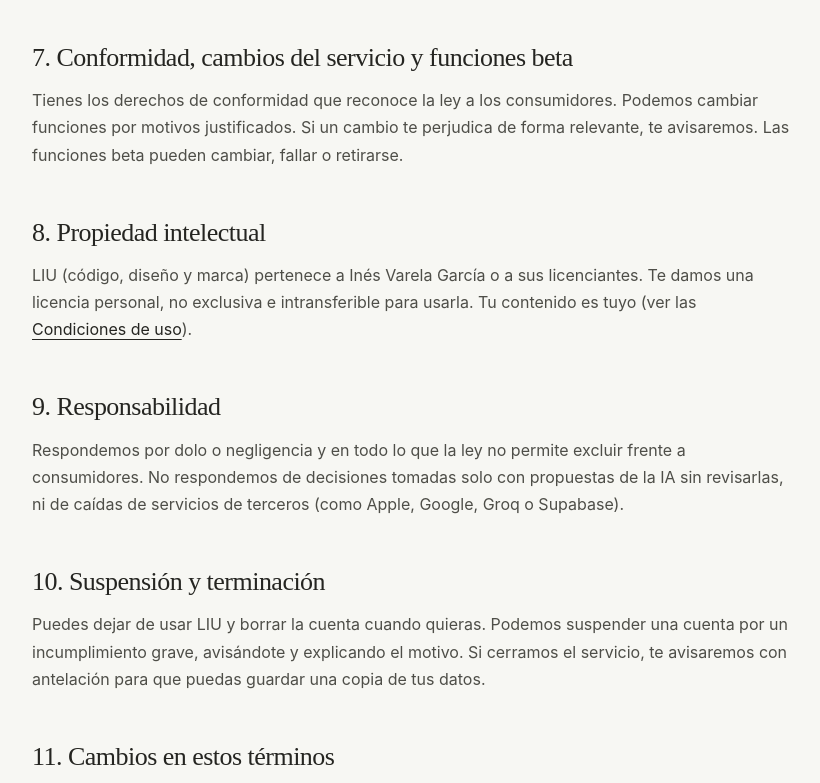
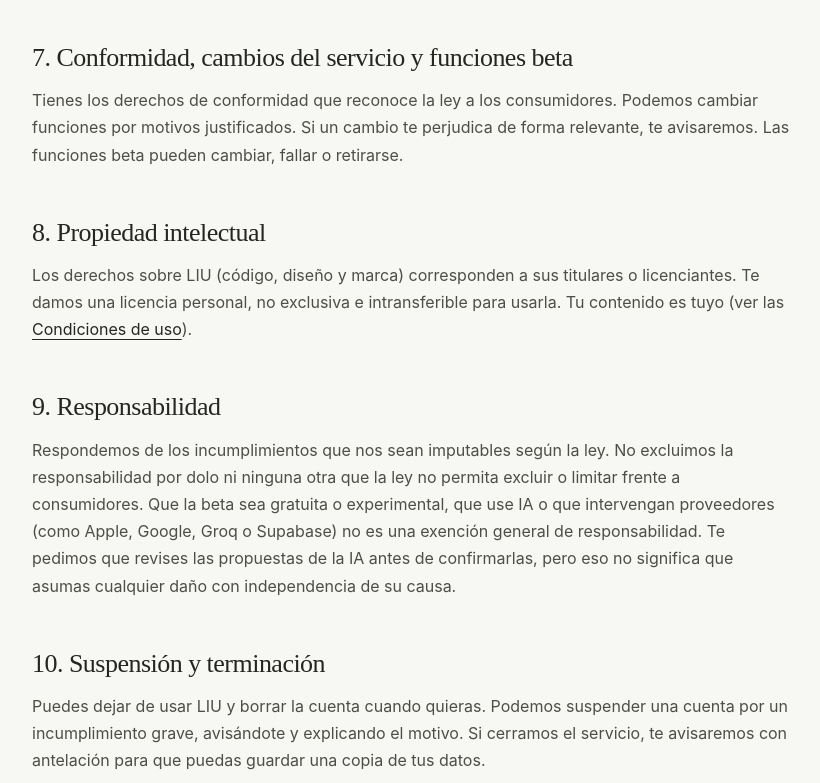
Before and after one commit to Eka743/eka743.github.io, a plain HTML site: page terminos/index.html in a window 1280 px wide. Shown: the part 1789-2572 px from the top of the page, without its empty margins (228-1048 px from the left). Drawn offline with Linux system fonts and the light colour scheme.

Commit message:
Legal: correcciones verificadas en terminos/index.html (27-11-2026)

```diff
--- a/terminos/index.html
+++ b/terminos/index.html
@@ -28,9 +28,9 @@
 
       <p class="eyebrow">Legal</p>
       <h1>Términos y condiciones de LIU</h1>
-      <p class="updated">Última actualización: 26 de noviembre de 2026</p>
+      <p class="updated">Última actualización: 27 de noviembre de 2026</p>
       <p class="notice">
-        Versión beta de 26/11/2026. Puede actualizarse antes del lanzamiento público; te avisaremos
+        Versión beta de 27/11/2026. Puede actualizarse antes del lanzamiento público; te avisaremos
         de los cambios importantes.
       </p>
 
@@ -106,16 +106,19 @@
 
       <h2>8. Propiedad intelectual</h2>
       <p>
-        LIU (código, diseño y marca) pertenece a Inés Varela García o a sus licenciantes. Te damos
-        una licencia personal, no exclusiva e intransferible para usarla. Tu contenido es tuyo (ver
+        Los derechos sobre LIU (código, diseño y marca) corresponden a sus titulares o licenciantes.
+        Te damos una licencia personal, no exclusiva e intransferible para usarla. Tu contenido es tuyo (ver
         las <a href="/condiciones-de-uso/">Condiciones de uso</a>).
       </p>
 
       <h2>9. Responsabilidad</h2>
       <p>
-        Respondemos por dolo o negligencia y en todo lo que la ley no permite excluir frente a
-        consumidores. No respondemos de decisiones tomadas solo con propuestas de la IA sin
-        revisarlas, ni de caídas de servicios de terceros (como Apple, Google, Groq o Supabase).
+        Respondemos de los incumplimientos que nos sean imputables según la ley. No excluimos la
+        responsabilidad por dolo ni ninguna otra que la ley no permita excluir o limitar frente a
+        consumidores. Que la beta sea gratuita o experimental, que use IA o que intervengan
+        proveedores (como Apple, Google, Groq o Supabase) no es una exención general de
+        responsabilidad. Te pedimos que revises las propuestas de la IA antes de confirmarlas, pero
+        eso no significa que asumas cualquier daño con independencia de su causa.
       </p>
 
       <h2>10. Suspensión y terminación</h2>
```
